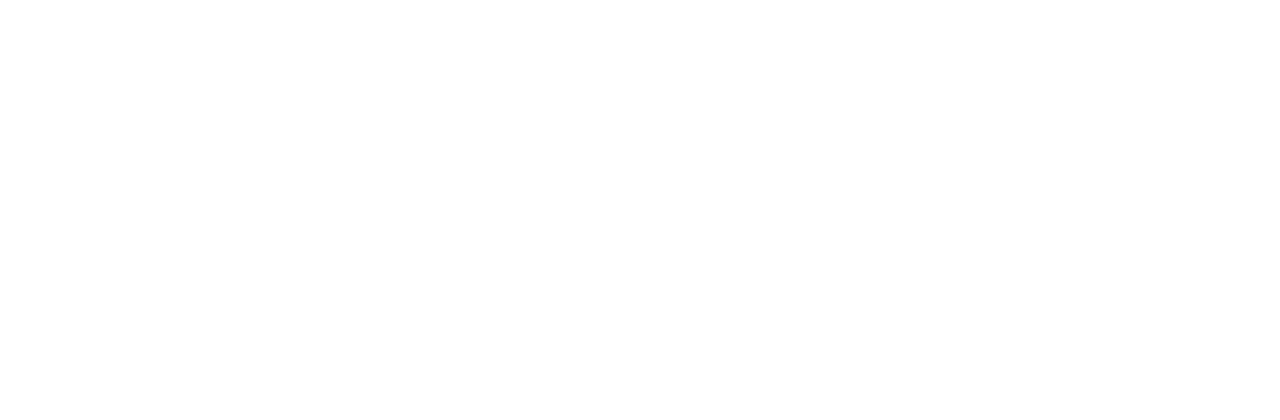
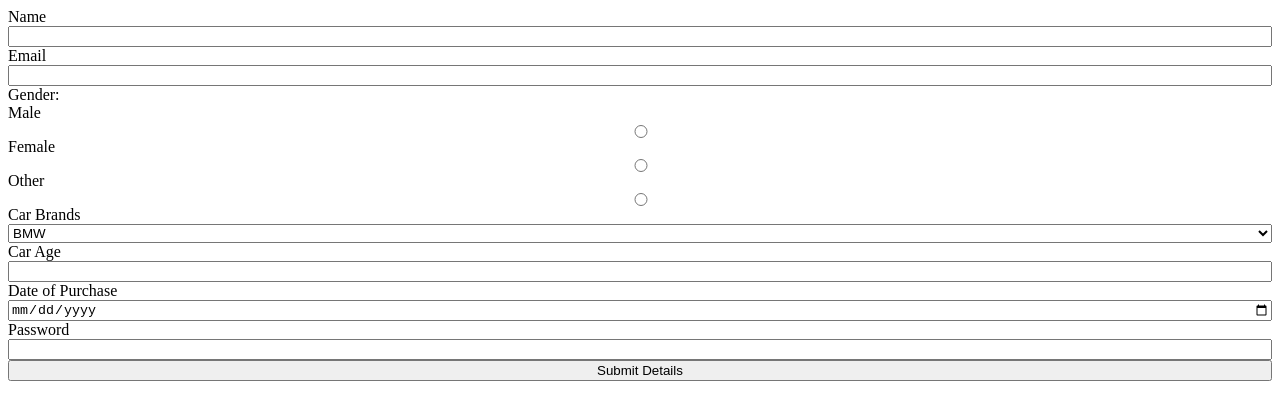
Before and after one commit to acciojob/car-insurance-form-sidkishan, a website: page main.html in a window 1280 px wide. Drawn offline with Linux system fonts and the light colour scheme.

Commit message:
created a submission

```diff
--- a/main.html
+++ b/main.html
@@ -7,7 +7,32 @@
 </head>
 
 <body>
-	<!-- the entire body must be written by student -->
+	<form method="get">
+		<label for="name">Name</label>
+		<input type="text" id="name" required>
+		<label for="email">Email</label>
+		<input type="email" id="email" required>
+		<span>Gender: </span>
+		<label for="male">Male</label>
+		<input type="radio" id="male" name="gender" required>
+		<label for="female">Female</label>
+		<input type="radio" id="female" name="gender" required>
+		<label for="others">Other</label>
+		<input type="radio" id="others" name="gender" required>
+		<label for="cars">Car Brands</label>
+		<select id="cars" name="cars">
+			<option value="BMW">BMW</option>
+			<option value="Audi">Audi</option>
+			<option value="Mercedez">Mercedez</option>
+		</select>
+		<label for="carage">Car Age</label>
+		<input type="number" id="carage" required>
+		<label for="dop">Date of Purchase</label>
+		<input type="date" id="dop" required>
+		<label for="password">Password</label>
+		<input type="password" id="password" required>
+		<button type="submit">Submit Details</button>
+	</form>
     <script type="text/javascript" src="./script.js">
 </script>
 
--- a/styles.css
+++ b/styles.css
@@ -1,2 +1,5 @@
-
-/* Your CSS Code here. */
+form{
+	display:flex;
+	flex-flow:column wrap;
+	align-items:space-between;
+}
```
